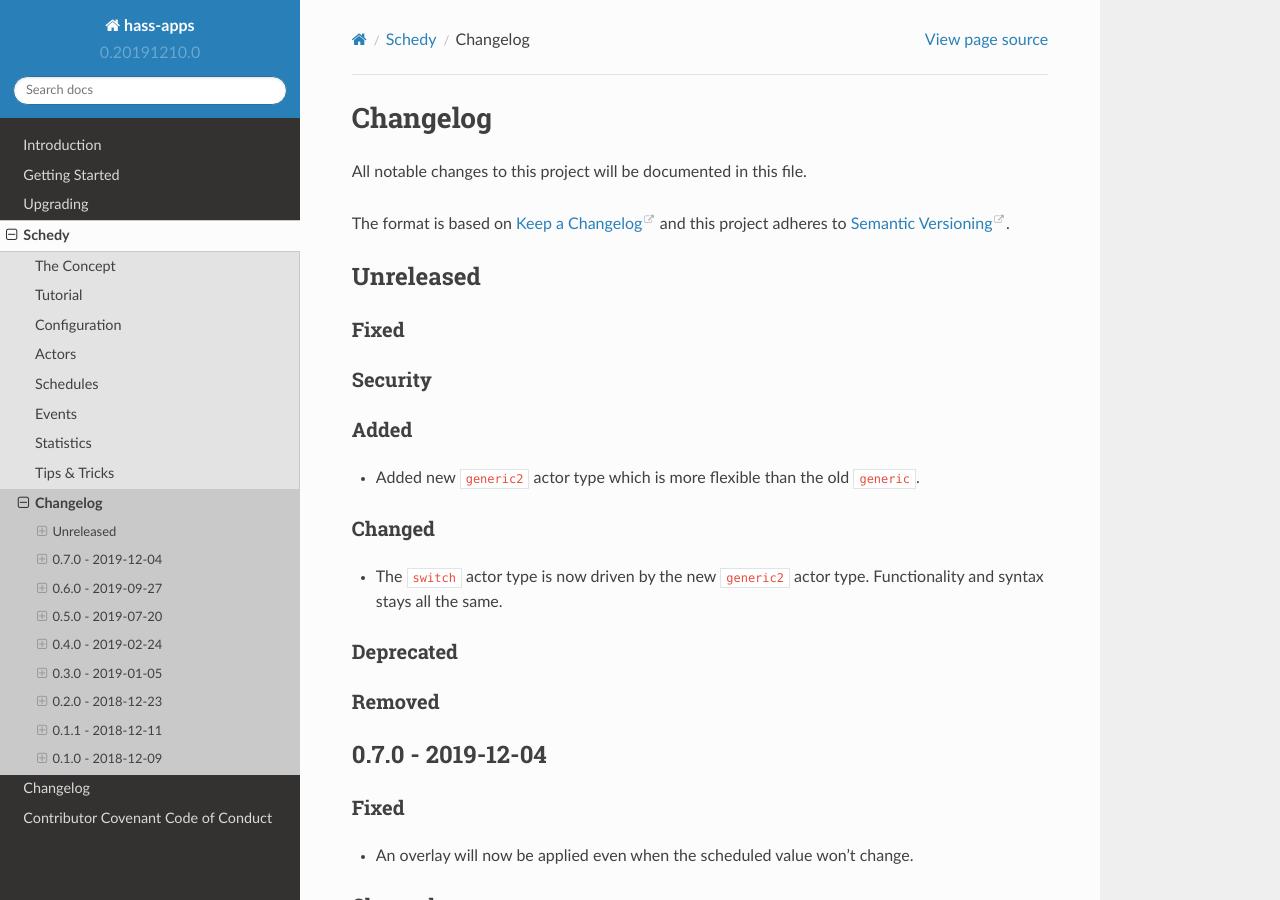
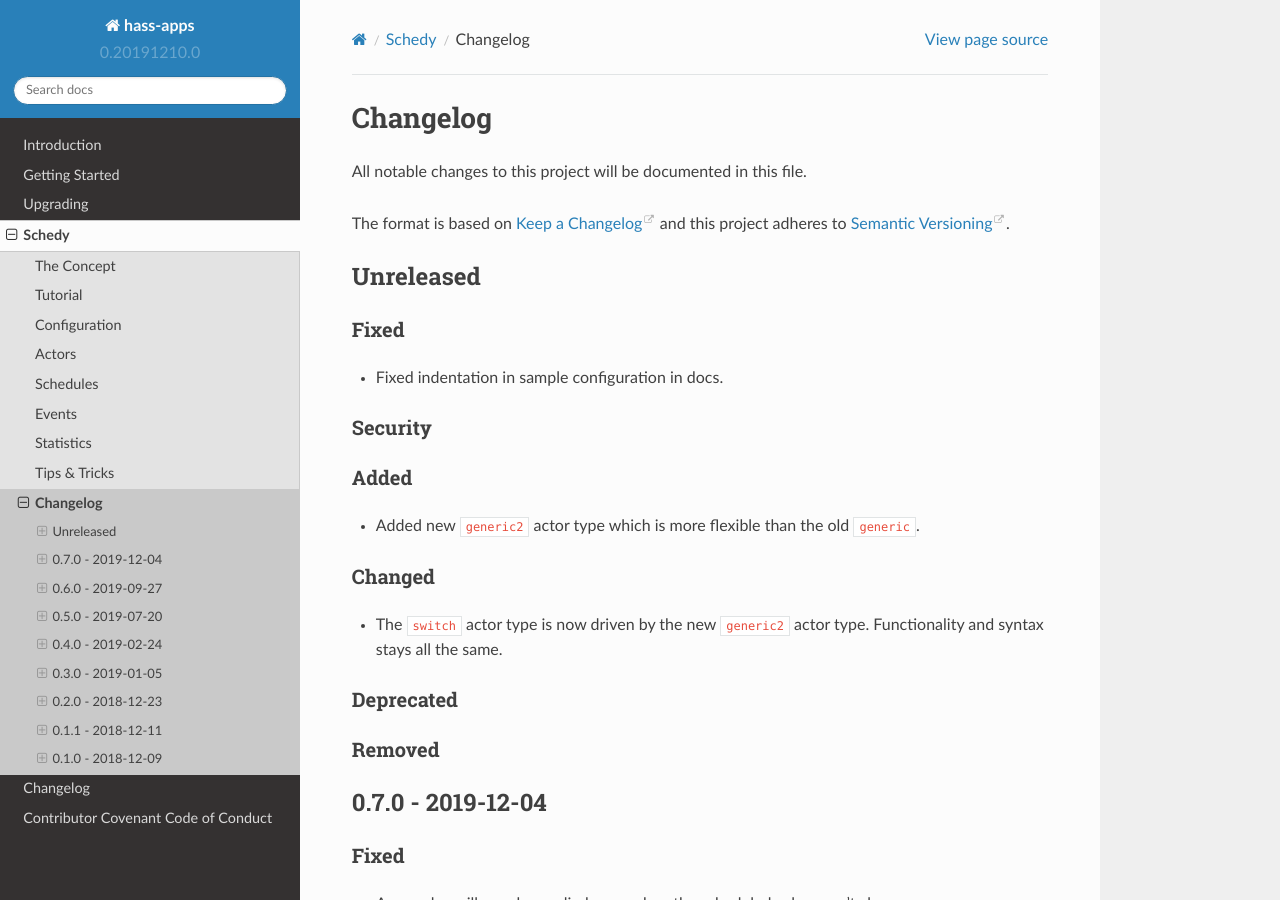
Before and after one commit to bob1de/hass-apps, a Sphinx documentation site: the page built from docs/apps/schedy/CHANGELOG.md, in a window 1280 px wide and 900 px high. Built offline with Sphinx 7.4.7 and the Read the Docs theme 2.0.0, drawn with Linux system fonts in a browser that asks for light colours.

Commit message:
[schedy] Fixed indentation in sample config in docs

```diff
--- a/docs/apps/schedy/CHANGELOG.md
+++ b/docs/apps/schedy/CHANGELOG.md
@@ -9,6 +9,7 @@ and this project adheres to [Semantic Versioning](http://semver.org/spec/v2.0.0.
 ## Unreleased
 
 ### Fixed
+* Fixed indentation in sample configuration in docs.
 
 ### Security
 
```
Also changed, not shown: docs/apps/schedy/sample-apps.yaml (+8 -8 lines).
